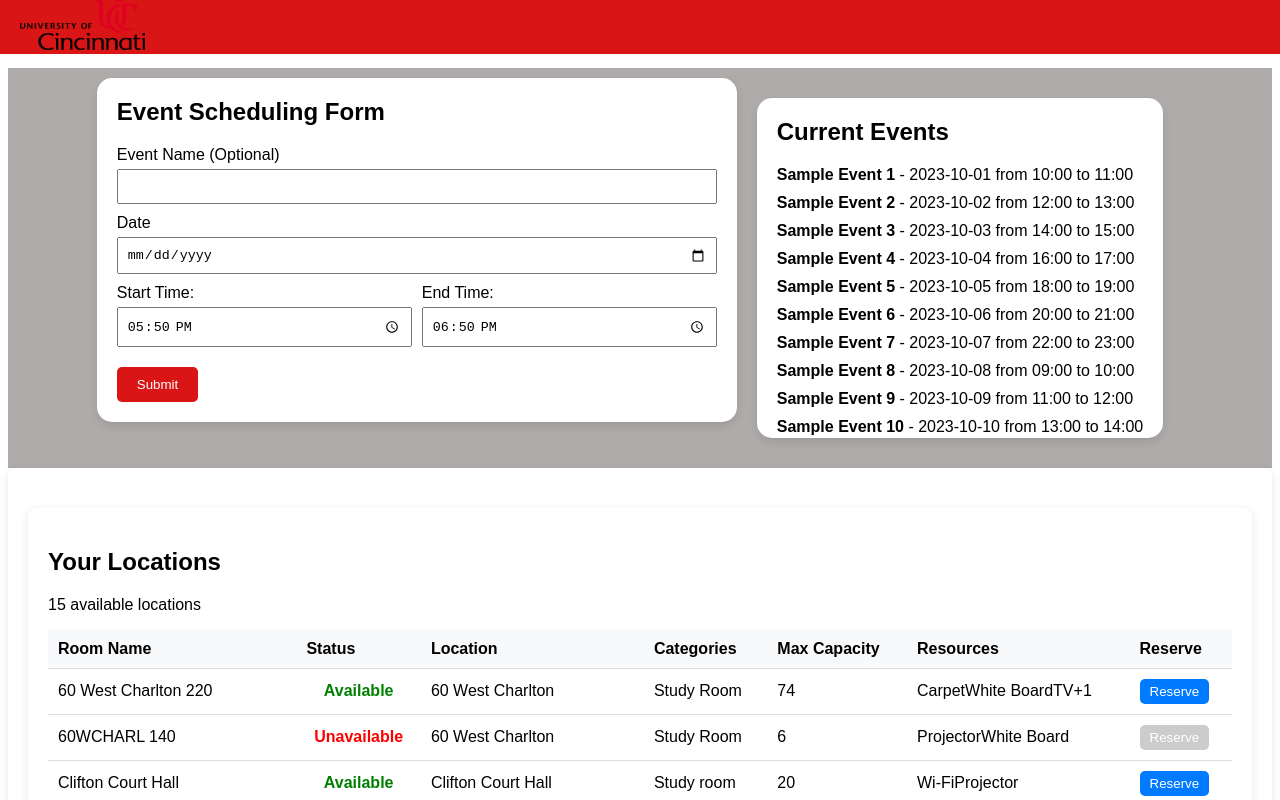
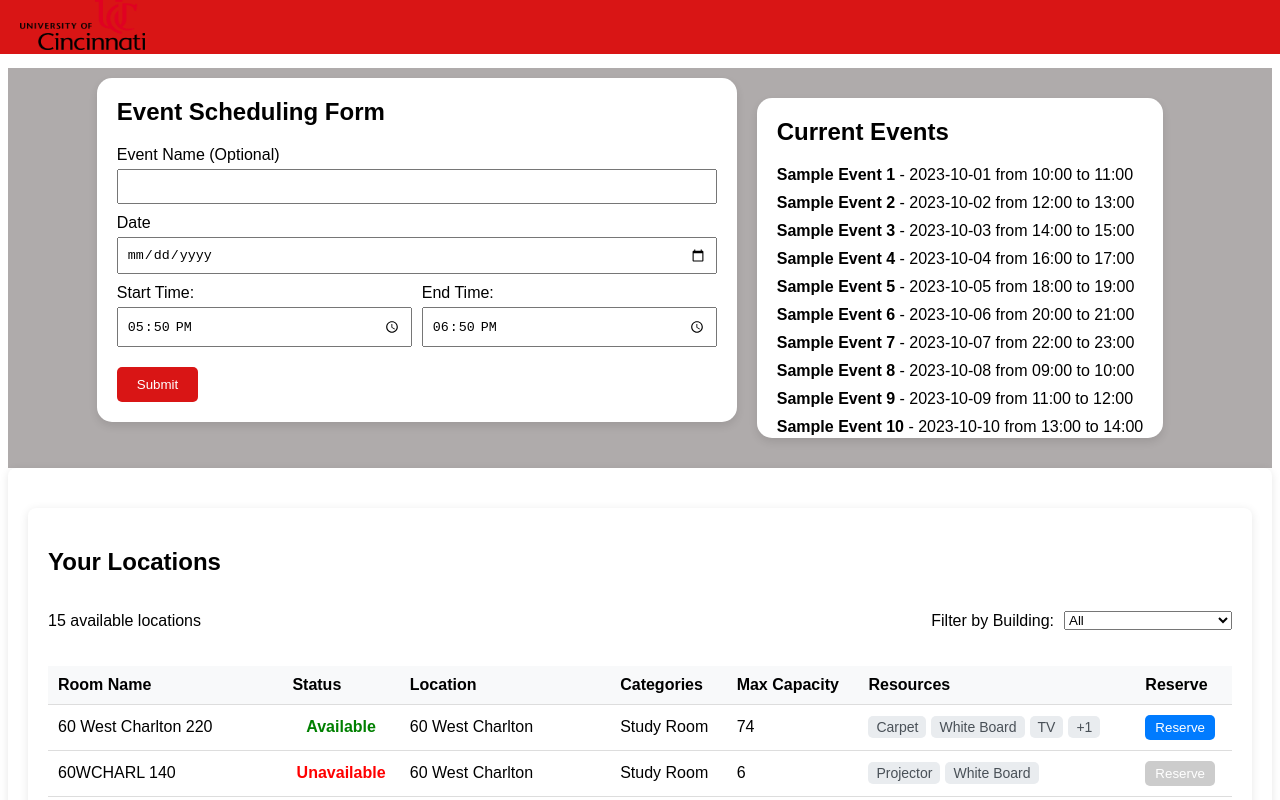
Before and after one commit to YomNom/25LiveREDO, a SvelteKit app: page / in a window 1280 px wide. Shown: the top 800 px of the page. Built offline with nearby package versions, Linux system fonts and the light colour scheme; a web font is replaced by a local one.

Commit message:
update
updates filter and on click

```diff
--- /dev/null
+++ b/src/routes/InfoPopup.svelte
@@ -0,0 +1,102 @@
+<script context="module" lang="ts">
+    export type Location = {
+      name: string;
+      status: string;
+      location: string;
+      category: string;
+      capacity: number;
+      resources: string[];
+    };
+  </script>
+
+  <script lang="ts">
+    import { createEventDispatcher } from "svelte";
+
+    export let isVisible: boolean = false; // Controls popup visibility
+    export let location: Location | null = null; // Holds location details, can be null
+    export let confirmLabel: string = "Reserve"; // Confirm button label
+    export let cancelLabel: string = "Close"; // Cancel button label
+
+    const dispatch = createEventDispatcher();
+
+    function confirm() {
+      dispatch("confirm");
+    }
+
+    function cancel() {
+      dispatch("cancel");
+    }
+  </script>
+
+  {#if isVisible && location}
+    <div class="modal-overlay">
+      <div class="modal-content">
+        <h3>Room Information</h3>
+        <p><strong>Name:</strong> {location!.name}</p>
+        <p><strong>Location:</strong> {location!.location}</p>
+        <p><strong>Category:</strong> {location!.category}</p>
+        <p><strong>Capacity:</strong> {location!.capacity}</p>
+        <p><strong>Status:</strong> {location!.status}</p>
+        <p><strong>Resources:</strong> {location!.resources.join(", ")}</p>
+
+        <div class="modal-actions">
+          <button class="confirm-button" on:click={confirm} disabled={location!.status !== "Available"}>
+            {confirmLabel}
+          </button>
+          <button class="cancel-button" on:click={cancel}>{cancelLabel}</button>
+        </div>
+      </div>
+    </div>
+  {/if}
+
+  <style>
+    .modal-overlay {
+      position: fixed;
+      top: 0;
+      left: 0;
+      width: 100%;
+      height: 100%;
+      background: rgba(0, 0, 0, 0.5);
+      display: flex;
+      justify-content: center;
+      align-items: center;
+    }
+
+    .modal-content {
+      background: white;
+      padding: 20px;
+      border-radius: 8px;
+      text-align: center;
+      width: 400px;
+      box-shadow: 0 2px 10px rgba(0, 0, 0, 0.1);
+    }
+
+    .modal-actions {
+      margin-top: 20px;
+      display: flex;
+      justify-content: space-around;
+    }
+
+    .confirm-button {
+      background-color: green;
+      color: white;
+      padding: 5px 10px;
+      border: none;
+      border-radius: 4px;
+      cursor: pointer;
+    }
+
+    .confirm-button:disabled {
+      background-color: gray;
+      cursor: not-allowed;
+    }
+
+    .cancel-button {
+      background-color: red;
+      color: white;
+      padding: 5px 10px;
+      border: none;
+      border-radius: 4px;
+      cursor: pointer;
+    }
+  </style>
--- a/src/routes/locations.svelte
+++ b/src/routes/locations.svelte
@@ -1,9 +1,6 @@
-
-
 <script lang="ts">
     import Popup from "./Popup.svelte";
-
-
+    import InfoPopup from "./InfoPopup.svelte";
 
     type Location = {
       name: string;
@@ -31,16 +28,29 @@
       { name: "WOLFSON 4300", status: "Available", location: "Wolfson Center", category: "Quiet Study", capacity: 10, resources: ["Wi-Fi", "Power Outlets"] },
       { name: "ZIMMER 414", status: "Unavailable", location: "Zimmer Hall", category: "Study Room", capacity: 8, resources: ["White Board", "TV"] },
     ];
+
+    // Filter state
+    let buildingFilter: string = "All";
+
+    // Compute unique building names
+    $: buildingOptions = ["All", ...new Set(locations.map((location) => location.location))];
+
+    // Filtered locations based on the selected building
+    $: filteredLocations = buildingFilter === "All"
+      ? locations
+      : locations.filter((location) => location.location === buildingFilter);
+
     let currentPage = 1;
     let itemsPerPage = 7;
-  let totalPages = Math.ceil(locations.length / itemsPerPage);
+    $: totalPages = Math.ceil(filteredLocations.length / itemsPerPage);
 
-  $: paginatedLocations = locations.slice(
+    $: paginatedLocations = filteredLocations.slice(
       (currentPage - 1) * itemsPerPage,
       currentPage * itemsPerPage
     );
 
     let isPopupVisible = false;
+    let isInfoPopupVisible = false;
     let selectedLocation: Location | null = null;
 
     function openPopup(location: Location) {
@@ -48,22 +58,32 @@
       isPopupVisible = true;
     }
 
+    function openInfoPopup(location: Location) {
+      selectedLocation = location;
+      isInfoPopupVisible = true;
+    }
+
     function closePopup() {
       isPopupVisible = false;
+      isInfoPopupVisible = false;
       selectedLocation = null;
     }
 
     function handleConfirm() {
       if (selectedLocation) {
-    // Update the status of the selected location
         selectedLocation.status = "Unavailable";
-
-    // Ensure reactivity by explicitly reassigning the locations array
         locations = [...locations];
       }
       closePopup();
     }
 
+    function handleInfoPopupConfirm() {
+      if (selectedLocation) {
+        selectedLocation.status = "Unavailable";
+        locations = [...locations];
+      }
+      closePopup();
+    }
 
     function changePage(newPage: number) {
       if (newPage > 0 && newPage <= totalPages) {
@@ -74,7 +94,17 @@
 
   <div class="locations-container">
     <h2>Your Locations</h2>
-  <p class="location-count">{locations.length} available locations</p>
+    <div class="header">
+      <p class="location-count">{filteredLocations.length} available locations</p>
+      <div class="filter">
+        <label for="building-filter">Filter by Building:</label>
+        <select id="building-filter" bind:value={buildingFilter}>
+          {#each buildingOptions as building}
+            <option value={building}>{building}</option>
+          {/each}
+        </select>
+      </div>
+    </div>
 
     <div class="locations-table-wrapper">
       <table>
@@ -92,7 +122,7 @@
         <tbody>
           {#each paginatedLocations as location}
             <tr>
-            <td>{location.name}</td>
+              <td on:click={() => openInfoPopup(location)} class="clickable">{location.name}</td>
               <td class="status {location.status === 'Available' ? 'available' : 'unavailable'}">
                 {location.status}
               </td>
@@ -138,16 +168,40 @@
       on:confirm={handleConfirm}
       on:cancel={closePopup}
     />
+
+    <!-- Room Info Popup -->
+    {#if isInfoPopupVisible && selectedLocation}
+      <InfoPopup
+        isVisible={isInfoPopupVisible}
+        location={selectedLocation}
+        confirmLabel="Reserve"
+        cancelLabel="Close"
+        on:confirm={handleInfoPopupConfirm}
+        on:cancel={closePopup}
+      />
+    {/if}
   </div>
 
   <style>
-
     .locations-container {
       background: #ffffff;
       padding: 20px;
       border-radius: 8px;
       box-shadow: 0 2px 10px rgba(0, 0, 0, 0.1);
       margin-top: 20px;
+    }
+
+    .header {
+      display: flex;
+      justify-content: space-between;
+      align-items: center;
+      margin-bottom: 20px;
+    }
+
+    .filter {
+      display: flex;
+      align-items: center;
+      gap: 10px;
     }
 
     .locations-table-wrapper {
@@ -183,6 +237,16 @@
       color: red;
     }
 
+    .resource {
+      display: inline-block;
+      padding: 3px 8px;
+      background: #e9ecef;
+      color: #495057;
+      border-radius: 5px;
+      margin-right: 5px;
+      font-size: 0.875rem;
+    }
+
     .reserve-button {
       background-color: #007bff;
       color: white;
@@ -207,9 +271,9 @@
 
     .pagination button {
       padding: 5px 10px;
+      border-radius: 4px;
       border: none;
-    border-radius: 4px;
-    background-color: #007bff;
+      background: #007bff;
       color: white;
       cursor: pointer;
     }
```
Also changed, not shown: src/types.d.ts (added, +9 -0 lines), src/routes/store.txt. Lines whose indentation alone changed are shown as unchanged.
